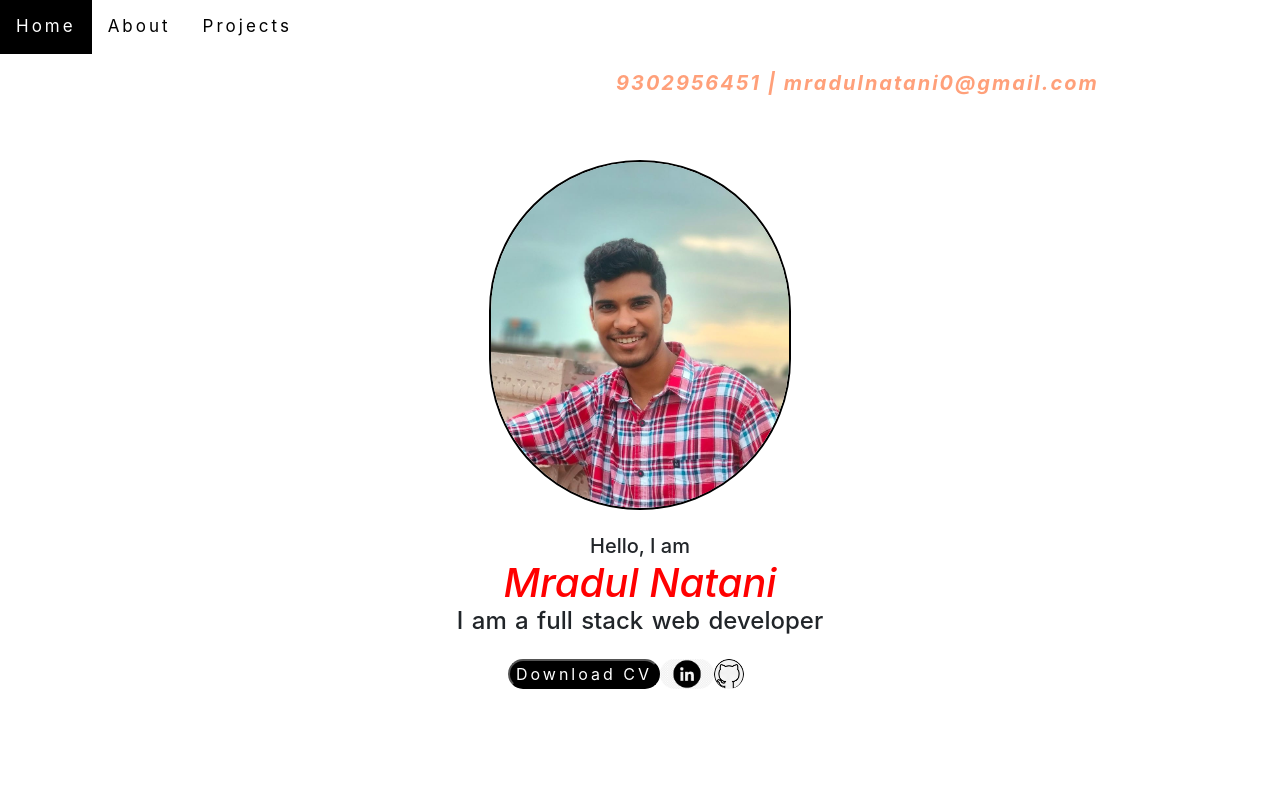
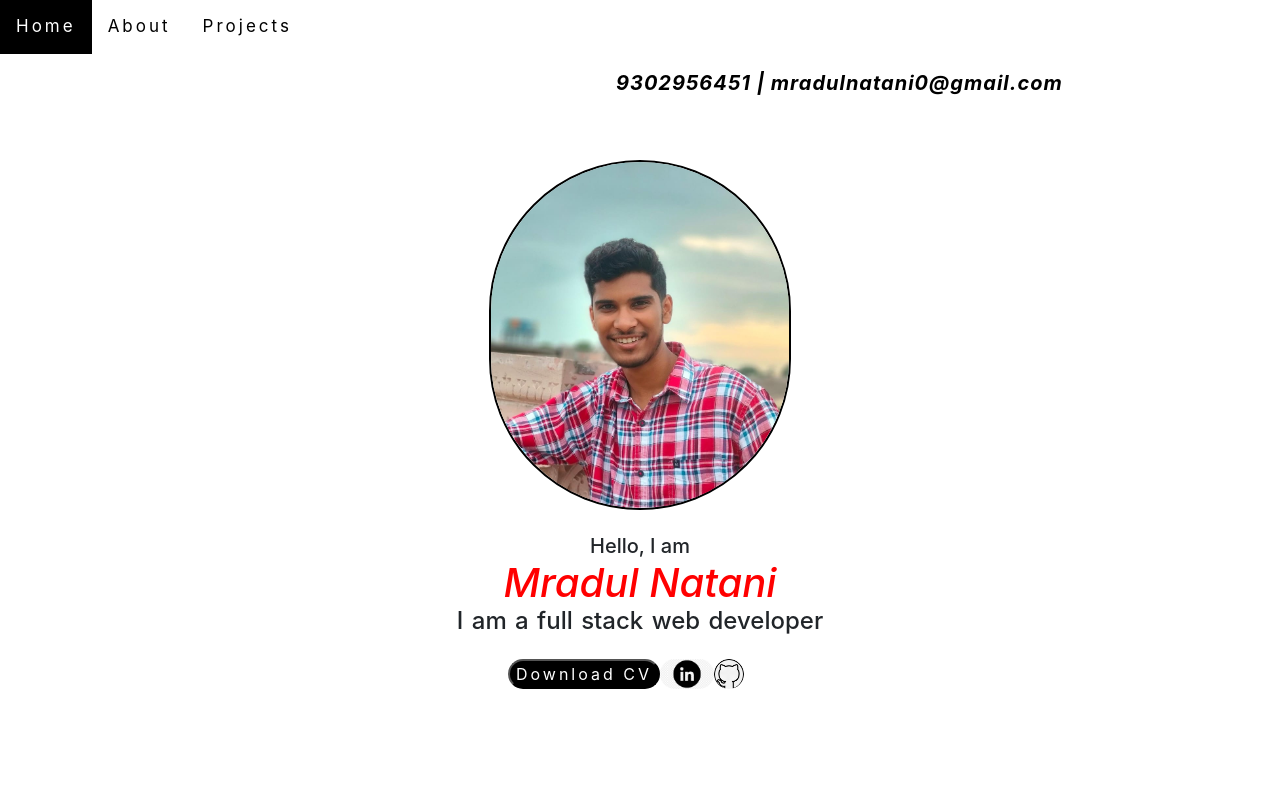
Before and after one commit to mradulnatani/My-website, a React (Create React App) app in the folder portfolio/: page / in a window 1280 px wide. Shown: the top 800 px of the page. Built offline with nearby package versions, Linux system fonts and the light colour scheme.

Commit message:
changed mail

```diff
--- a/portfolio/src/myComponents/navbar.js
+++ b/portfolio/src/myComponents/navbar.js
@@ -17,7 +17,7 @@ function myFunction() {
     <a href="#" class="active" style={{letterSpacing:'3px'}}>Home</a>
     <a href="./about.js" style={{letterSpacing:'3px'}}>About</a>
     <a href="./projects.js" style={{letterSpacing:'3px'}}>Projects</a>
-    <a href='#' style={{marginLeft:'600px',fontSize:'20px',letterSpacing:'2px',color:'light',color:'lightsalmon'}}><i><b>9302956451 | mradulnatani0@gmail.com</b></i></a>
+    <a href='#' style={{marginLeft:'600px',fontSize:'20px',letterSpacing:'2px',color:'black',letterSpacing:'1px'}}><i><b>9302956451 | mradulnatani0@gmail.com</b></i></a>
     <a href="javascript:void(0);" class="icon" onclick="myFunction()">
         <i class="fa fa-bars"></i>
     </a>
```
